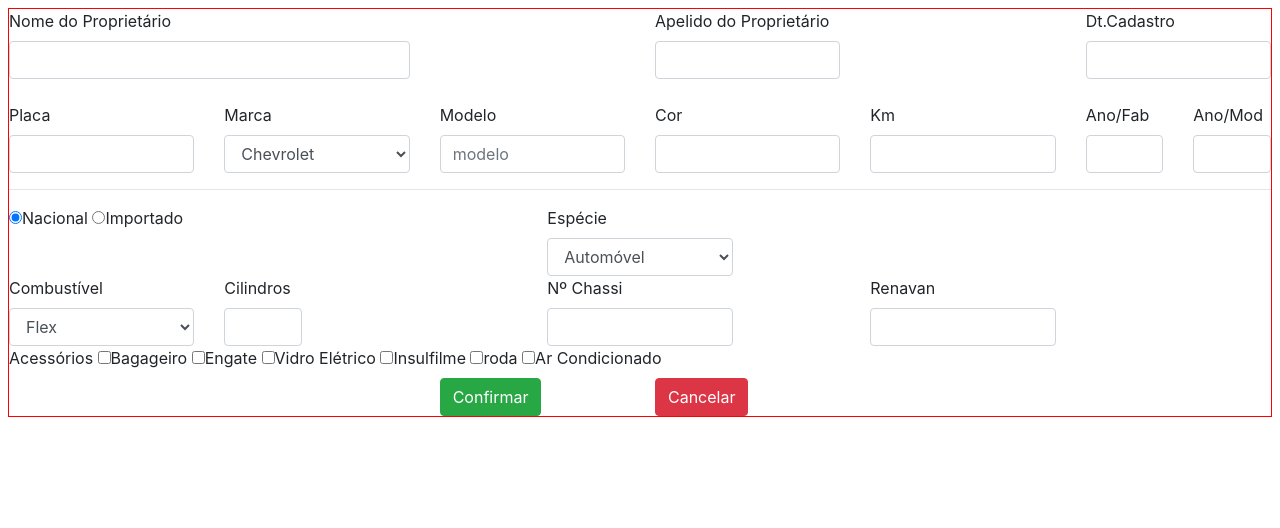
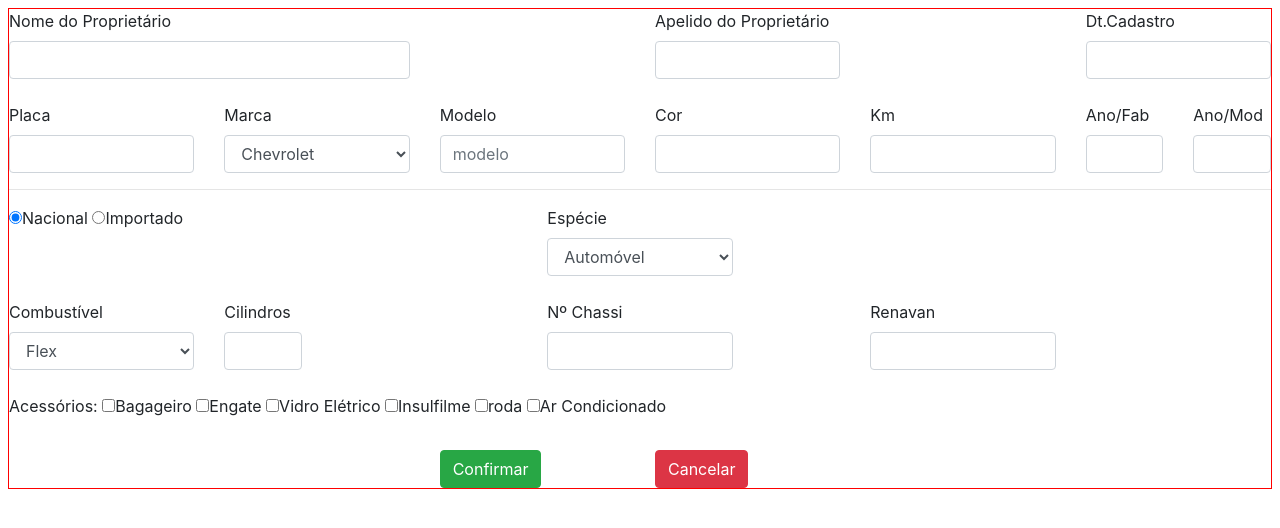
Before and after one commit to tatianamiyazaki/menu_horizontal_webII, a plain HTML site: page menu/index2.html in a window 1280 px wide. Drawn offline with nearby package versions, Linux system fonts and the light colour scheme.

Commit message:
espaço entre linhas no form bootstrap

```diff
--- a/menu/index2.html
+++ b/menu/index2.html
@@ -99,6 +99,7 @@
                     </select>
                 </div>
             </div>
+            <br>
             <!--quarta linha-->
             <div class="row">
                 <div class="col-md-2 offset-md-0">
@@ -124,10 +125,11 @@
                     <input type="text" class="form-control" name="renavan">
                 </div>
             </div>
+            <br>
             <!--quinta linha-->
             <div class="row">
                 <div class="col-md-8 offset-md-0" class="form-control">
-                    <label>Acessórios</label>
+                    <label>Acessórios: </label>
                     <input type="checkbox" name="acessorios" value="bagageiro">Bagageiro
                     <input type="checkbox" name="acessorios" value="engate">Engate
                     <input type="checkbox" name="acessorios" value="virdoEletrico">Vidro Elétrico
@@ -136,6 +138,7 @@
                     <input type="checkbox" name="acessorios" value="ar">Ar Condicionado
                 </div>
             </div>
+            <br>
             <!--botões-->
             <div class="row">
                 <div class="col-md-1 offset-md-4">
```
